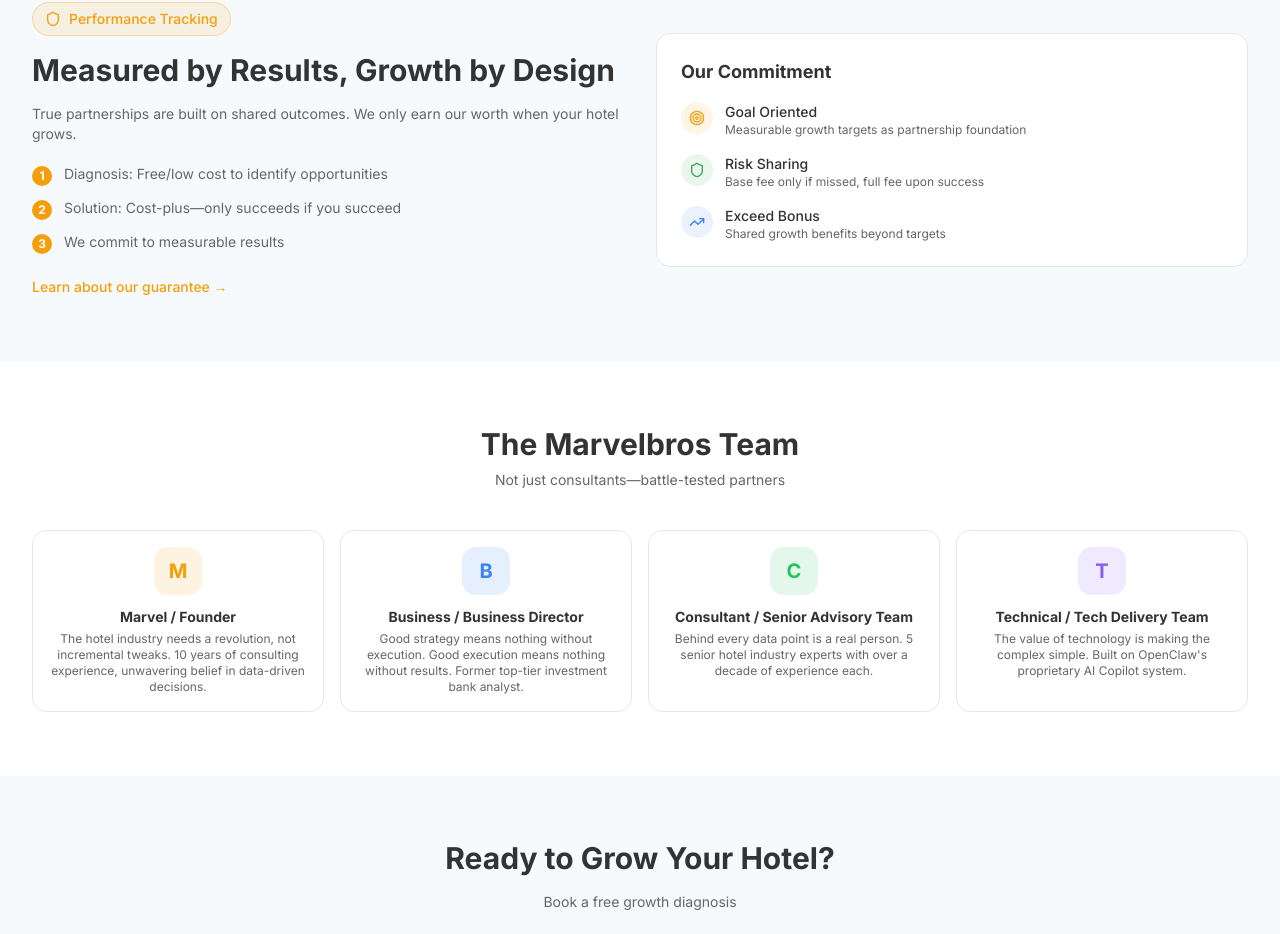
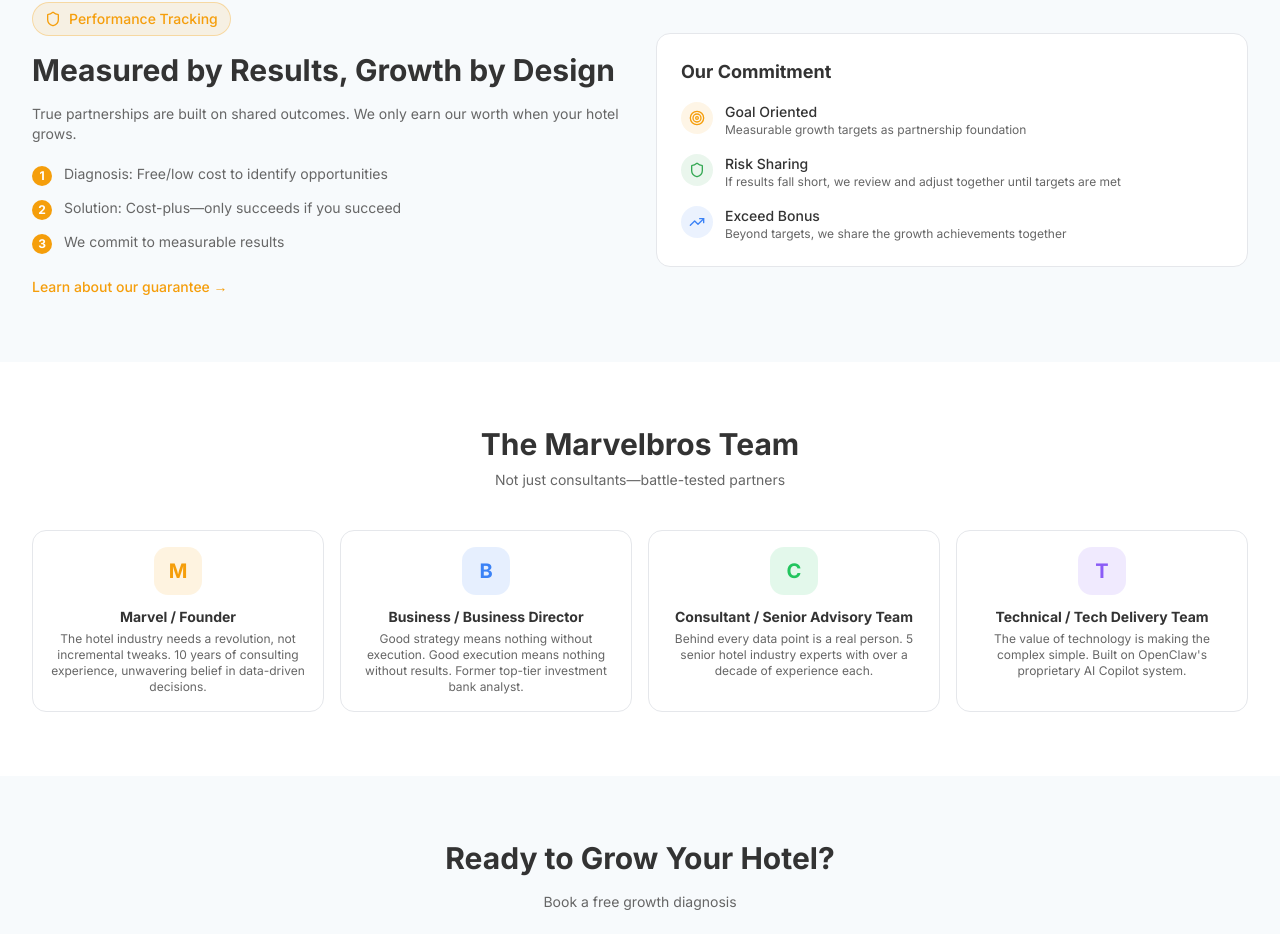
Before and after one commit to Michaelzp53/mbct-website, a Next.js app: page /en/ in a window 1280 px wide. Shown: the part 2948-3882 px from the top of the page. Built offline with nearby package versions, Linux system fonts and the light colour scheme.

Commit message:
fix: 承诺文案优化，去除收费/奖励表述，更务实

```diff
--- a/src/app/[lang]/page.tsx
+++ b/src/app/[lang]/page.tsx
@@ -273,7 +273,7 @@ export default async function HomePage({ params }: { params: Promise<{ lang: str
                       {lang === 'zh' ? '风险共担' : 'Risk Sharing'}
                     </h4>
                     <p className="text-muted-foreground text-xs">
-                      {lang === 'zh' ? '未达标仅收基础费用，达标后收取全额' : 'Base fee only if missed, full fee upon success'}
+                      {lang === 'zh' ? '效果未达预期，我们共同复盘调整，直到达成目标' : 'If results fall short, we review and adjust together until targets are met'}
                     </p>
                   </div>
                 </div>
@@ -286,7 +286,7 @@ export default async function HomePage({ params }: { params: Promise<{ lang: str
                       {lang === 'zh' ? '超额激励' : 'Exceed Bonus'}
                     </h4>
                     <p className="text-muted-foreground text-xs">
-                      {lang === 'zh' ? '超出目标部分，双方共享增长收益' : 'Shared growth benefits beyond targets'}
+                      {lang === 'zh' ? '超出目标部分，双方共享增长成果' : 'Beyond targets, we share the growth achievements together'}
                     </p>
                   </div>
                 </div>
```
